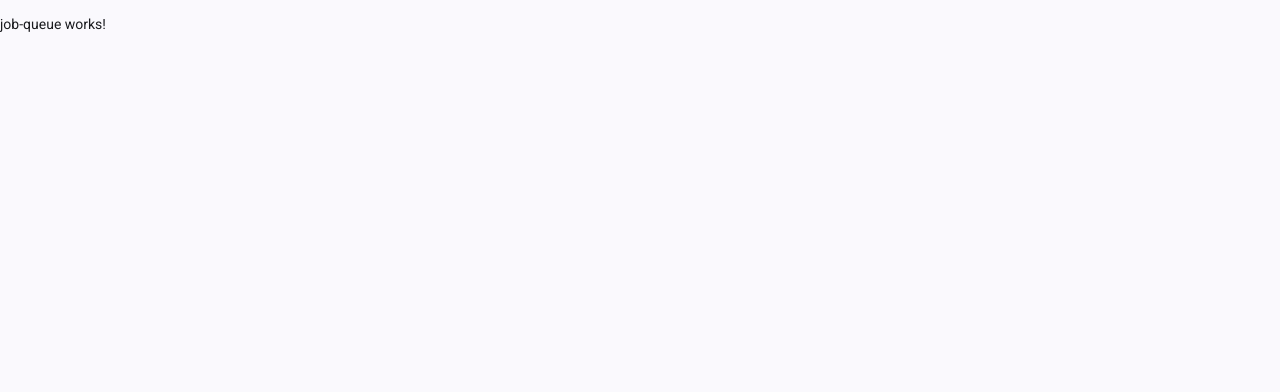
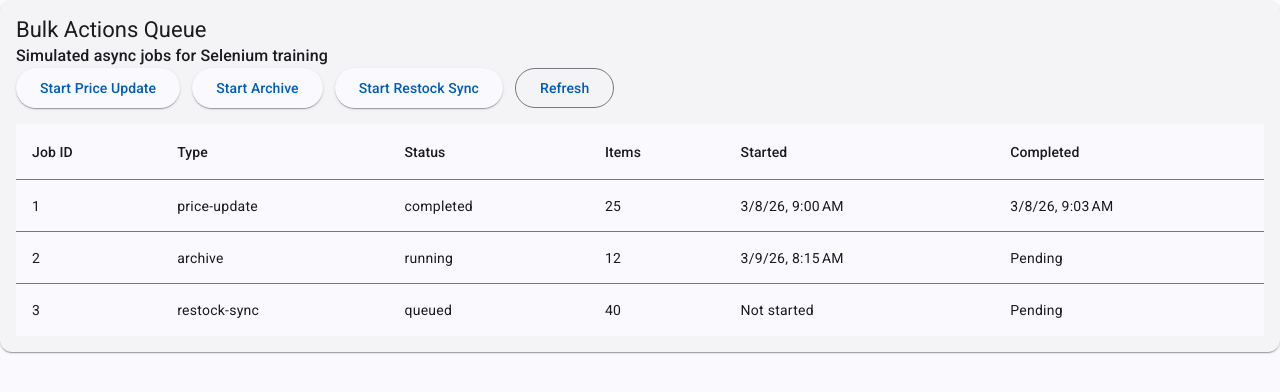
Before and after one commit to disnaut/selenium-training-demo, an Angular app in the folder selenium-training-app/: page /jobs in a window 1280 px wide. Shown: the top 392 px of the page. Built offline with nearby package versions, Linux system fonts and the light colour scheme.

Commit message:
job queue updated.

```diff
--- a/selenium-training-app/src/app/features/jobs/job-queue/job-queue.html
+++ b/selenium-training-app/src/app/features/jobs/job-queue/job-queue.html
@@ -1 +1,92 @@
-<p>job-queue works!</p>
+<mat-card>
+  <mat-card-header>
+    <mat-card-title data-testid="job-queue-title">Bulk Actions Queue</mat-card-title>
+    <mat-card-subtitle> Simulated async jobs for Selenium training </mat-card-subtitle>
+  </mat-card-header>
+
+  <mat-card-content>
+    <div class="actions">
+      <button
+        mat-raised-button
+        color="primary"
+        (click)="startJob('price-update')"
+        data-testid="start-price-update-button"
+      >
+        Start Price Update
+      </button>
+
+      <button
+        mat-raised-button
+        color="accent"
+        (click)="startJob('archive')"
+        data-testid="start-archive-button"
+      >
+        Start Archive
+      </button>
+
+      <button
+        mat-raised-button
+        (click)="startJob('restock-sync')"
+        data-testid="start-restock-sync-button"
+      >
+        Start Restock Sync
+      </button>
+
+      <button mat-stroked-button (click)="loadJobs()" data-testid="refresh-jobs-button">
+        Refresh
+      </button>
+    </div>
+
+    @if (loading()) {
+      <div class="loading-panel" data-testid="job-queue-loading">
+        <mat-progress-bar mode="indeterminate"></mat-progress-bar>
+        <mat-spinner diameter="40"></mat-spinner>
+      </div>
+    }
+
+    <table mat-table [dataSource]="jobs()" class="mat-elevation-z2" data-testid="job-queue-table">
+      <ng-container matColumnDef="id">
+        <th mat-header-cell *matHeaderCellDef>Job ID</th>
+        <td mat-cell *matCellDef="let job" [attr.data-testid]="'job-id-' + job.id">{{ job.id }}</td>
+      </ng-container>
+
+      <ng-container matColumnDef="type">
+        <th mat-header-cell *matHeaderCellDef>Type</th>
+        <td mat-cell *matCellDef="let job">{{ job.type }}</td>
+      </ng-container>
+
+      <ng-container matColumnDef="status">
+        <th mat-header-cell *matHeaderCellDef>Status</th>
+        <td mat-cell *matCellDef="let job" [attr.data-testid]="'job-status-' + job.id">
+          {{ job.status }}
+        </td>
+      </ng-container>
+
+      <ng-container matColumnDef="itemCount">
+        <th mat-header-cell *matHeaderCellDef>Items</th>
+        <td mat-cell *matCellDef="let job">{{ job.itemCount }}</td>
+      </ng-container>
+
+      <ng-container matColumnDef="startedAt">
+        <th mat-header-cell *matHeaderCellDef>Started</th>
+        <td mat-cell *matCellDef="let job">
+          {{ job.startedAt ? (job.startedAt | date: 'short') : 'Not started' }}
+        </td>
+      </ng-container>
+
+      <ng-container matColumnDef="completedAt">
+        <th mat-header-cell *matHeaderCellDef>Completed</th>
+        <td mat-cell *matCellDef="let job">
+          {{ job.completedAt ? (job.completedAt | date: 'short') : 'Pending' }}
+        </td>
+      </ng-container>
+
+      <tr mat-header-row *matHeaderRowDef="displayedColumns"></tr>
+      <tr
+        mat-row
+        *matRowDef="let row; columns: displayedColumns"
+        [attr.data-testid]="'job-row-' + row.id"
+      ></tr>
+    </table>
+  </mat-card-content>
+</mat-card>
--- a/selenium-training-app/src/app/features/jobs/job-queue/job-queue.scss
+++ b/selenium-training-app/src/app/features/jobs/job-queue/job-queue.scss
@@ -0,0 +1,17 @@
+.actions {
+  display: flex;
+  flex-wrap: wrap;
+  gap: 0.75rem;
+  margin-bottom: 1rem;
+}
+
+.loading-panel {
+  display: grid;
+  gap: 1rem;
+  justify-items: center;
+  margin: 1rem 0 1.5rem;
+}
+
+table {
+  width: 100%;
+}
--- a/selenium-training-app/src/app/features/jobs/job-queue/job-queue.ts
+++ b/selenium-training-app/src/app/features/jobs/job-queue/job-queue.ts
@@ -1,9 +1,122 @@
-import { Component } from '@angular/core';
+import { CommonModule } from '@angular/common';
+import { Component, OnInit, OnDestroy, inject, signal } from '@angular/core';
+import { MatButtonModule } from '@angular/material/button';
+import { MatCardModule } from '@angular/material/card';
+import { MatProgressBarModule } from '@angular/material/progress-bar';
+import { MatProgressSpinnerModule } from '@angular/material/progress-spinner';
+import { MatTableModule } from '@angular/material/table';
+import { MatSnackBar, MatSnackBarModule } from '@angular/material/snack-bar';
+import { Subject, interval } from 'rxjs';
+import { startWith, switchMap, takeUntil } from 'rxjs/operators';
+
+import { InventoryData } from '../../../shared/services/inventory-data';
+import { BulkJob } from '../../../shared/models/bulk-job';
 
 @Component({
   selector: 'app-job-queue',
-  imports: [],
+  standalone: true,
   templateUrl: './job-queue.html',
   styleUrl: './job-queue.scss',
+  imports: [
+    CommonModule,
+    MatCardModule,
+    MatButtonModule,
+    MatProgressBarModule,
+    MatProgressSpinnerModule,
+    MatTableModule,
+    MatSnackBarModule,
+  ],
 })
-export class JobQueue {}
+export class JobQueue implements OnInit, OnDestroy {
+  private readonly inventoryService = inject(InventoryData);
+  private readonly snackBar = inject(MatSnackBar);
+  private readonly destroy$ = new Subject<void>();
+
+  protected readonly jobs = signal<BulkJob[]>([]);
+  protected readonly loading = signal(false);
+
+  protected readonly displayedColumns = [
+    'id',
+    'type',
+    'status',
+    'itemCount',
+    'startedAt',
+    'completedAt',
+  ];
+
+  public ngOnInit(): void {
+    this.startPolling();
+  }
+
+  public ngOnDestroy(): void {
+    this.destroy$.next();
+    this.destroy$.complete();
+  }
+
+  protected loadJobs(showLoader: boolean = true): void {
+    if (showLoader) {
+      this.loading.set(true);
+    }
+
+    this.inventoryService.getJobs().subscribe({
+      next: (jobs) => {
+        this.jobs.set(jobs);
+        if (showLoader) {
+          this.loading.set(false);
+        }
+      },
+      error: () => {
+        if (showLoader) {
+          this.loading.set(false);
+        }
+
+        this.snackBar.open('Failed to load bulk jobs.', 'Dismiss', {
+          duration: 3000,
+        });
+      },
+    });
+  }
+
+  protected startJob(type: BulkJob['type']): void {
+    this.loading.set(true);
+
+    this.inventoryService.startBulkJob(type).subscribe({
+      next: () => {
+        this.snackBar.open(`Started ${type} job.`, 'Dismiss', {
+          duration: 3000,
+        });
+
+        this.loadJobs(true);
+      },
+      error: () => {
+        this.loading.set(false);
+
+        this.snackBar.open('Failed to start job.', 'Dismiss', {
+          duration: 3000,
+        });
+      },
+    });
+  }
+
+  private startPolling(): void {
+    interval(3000)
+      .pipe(
+        startWith(0),
+        switchMap(() => this.inventoryService.getJobs()),
+        takeUntil(this.destroy$),
+      )
+      .subscribe({
+        next: (jobs) => {
+          this.jobs.set(jobs);
+          this.loading.set(false);
+        },
+        error: () => {
+          this.loading.set(false);
+
+          this.snackBar.open('Failed to refresh bulk jobs.', 'Dismiss', {
+            duration: 3000,
+          });
+        },
+      });
+  }
+}
--- a/selenium-training-app/src/app/shared/services/inventory-data.ts
+++ b/selenium-training-app/src/app/shared/services/inventory-data.ts
@@ -1,6 +1,7 @@
 import { Injectable } from '@angular/core';
 import { Observable, of, delay, map } from 'rxjs';
 import { InventoryItem } from '../models/inventory-item';
+import { BulkJob } from '../models/bulk-job';
 import { MOCK_INVENTORY_ITEMS } from '../data/mock-inventory-items';
 
 @Injectable({
@@ -8,6 +9,33 @@ import { MOCK_INVENTORY_ITEMS } from '../data/mock-inventory-items';
 })
 export class InventoryData {
   private items: InventoryItem[] = [...MOCK_INVENTORY_ITEMS];
+
+  private jobs: BulkJob[] = [
+    {
+      id: 1,
+      type: 'price-update',
+      status: 'completed',
+      startedAt: new Date('2026-03-08T09:00:00'),
+      completedAt: new Date('2026-03-08T09:03:00'),
+      itemCount: 25,
+    },
+    {
+      id: 2,
+      type: 'archive',
+      status: 'running',
+      startedAt: new Date('2026-03-09T08:15:00'),
+      completedAt: null,
+      itemCount: 12,
+    },
+    {
+      id: 3,
+      type: 'restock-sync',
+      status: 'queued',
+      startedAt: null,
+      completedAt: null,
+      itemCount: 40,
+    },
+  ];
 
   getInventoryItems(): Observable<InventoryItem[]> {
     return of(this.items).pipe(delay(1200));
@@ -24,4 +52,35 @@ export class InventoryData {
     this.items = this.items.map((item) => (item.id === updated.id ? updated : item));
     return of(updated).pipe(delay(1000));
   }
+
+  getJobs(): Observable<BulkJob[]> {
+    return of([...this.jobs]).pipe(delay(1500));
+  }
+
+  startBulkJob(type: BulkJob['type']): Observable<BulkJob> {
+    const newJob: BulkJob = {
+      id: this.jobs.length > 0 ? Math.max(...this.jobs.map((job) => job.id)) + 1 : 1,
+      type,
+      status: 'running',
+      startedAt: new Date(),
+      completedAt: null,
+      itemCount: Math.floor(Math.random() * 50) + 5,
+    };
+
+    this.jobs = [newJob, ...this.jobs];
+
+    setTimeout(() => {
+      this.jobs = this.jobs.map((job) =>
+        job.id === newJob.id
+          ? {
+              ...job,
+              status: 'completed',
+              completedAt: new Date(),
+            }
+          : job,
+      );
+    }, 5000);
+
+    return of(newJob).pipe(delay(1000));
+  }
 }
```
